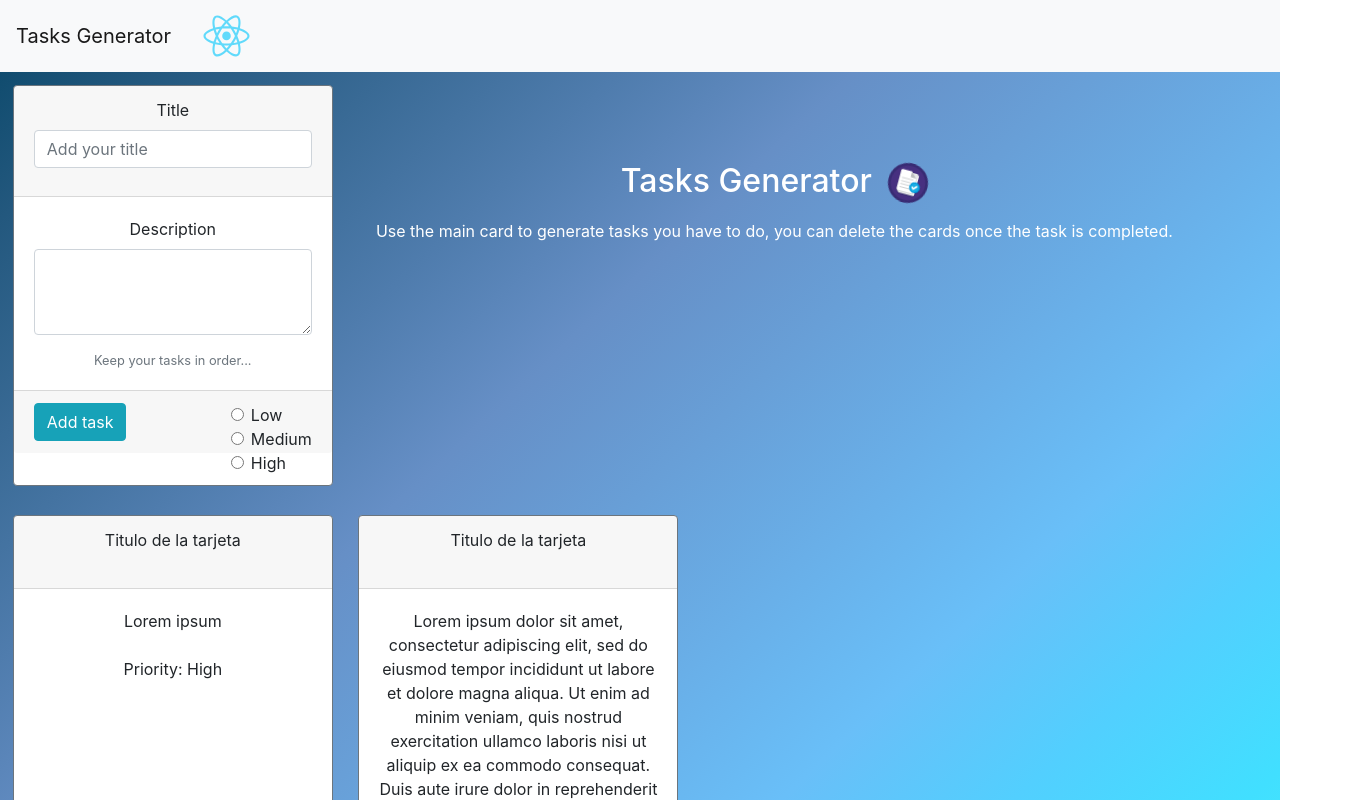
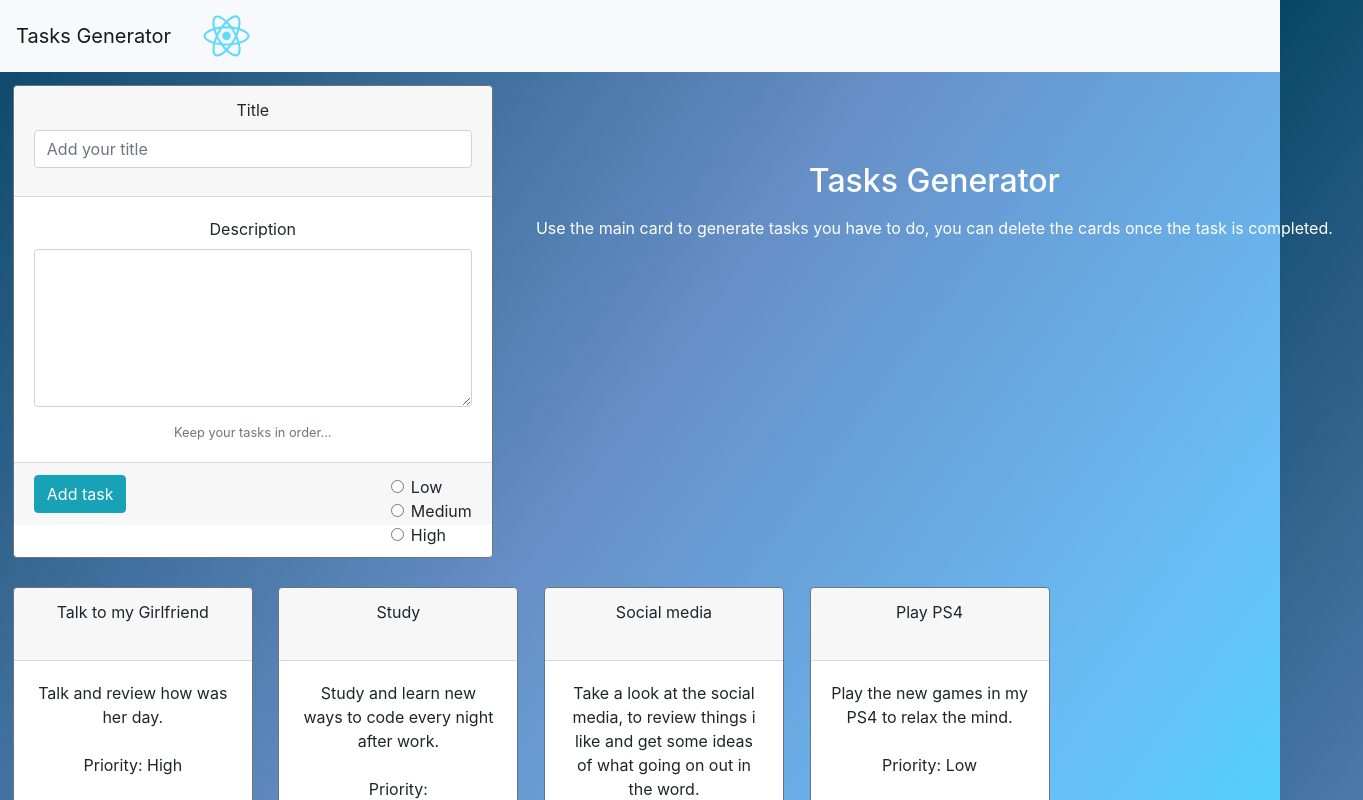
Before and after one commit to DennisLy1995/GeneradorTareas, a React (Create React App) app in the folder tasksgenerator/: page / in a window 1280 px wide. Shown: the top 800 px of the page, 1363 px wide, since content can reach past the window. Built offline with nearby package versions, Linux system fonts and the light colour scheme.

Commit message:
Working with React DOM to add elements without delete the old data.

```diff
--- a/tasksgenerator/src/App.js
+++ b/tasksgenerator/src/App.js
@@ -4,10 +4,12 @@ import Navigation from "./Navigation";
 import Card from "./Card";
 import InformationCard from './informationCard';
 import InformationBlock from "./informationRead";
+import TODOS from './todos.json';
 
 class App extends React.Component {
   constructor() {
-    super();
+    super()
+    this.list = TODOS
   }
 
   render() {
@@ -21,12 +23,13 @@ class App extends React.Component {
           <InformationBlock title="Tasks Generator" information="Use the main card to generate tasks you have to do, you can delete the cards once the task is completed." />
         </div>
         <div id="tasksContainer">
-          <InformationCard title="Titulo de la tarjeta" description="Lorem ipsum" priority="High" />
-          <InformationCard title="Titulo de la tarjeta" description="Lorem ipsum dolor sit amet, consectetur adipiscing elit, sed do eiusmod tempor incididunt ut labore et dolore magna aliqua. Ut enim ad minim veniam, quis nostrud exercitation ullamco laboris nisi ut aliquip ex ea commodo consequat. Duis aute irure dolor in reprehenderit in voluptate velit esse cillum dolore eu fugiat nulla pariatur. Excepteur sint occaecat cupidatat non proident, sunt in culpa qui officia deserunt mollit anim id est laborum." priority="High" />
+          <InformationCard title={this.list.todos[0].title} description={this.list.todos[0].description} priority={this.list.todos[0].priority} />
+          <InformationCard title={this.list.todos[1].title} description={this.list.todos[1].description} priority={this.list.todos[1].priority} />
+          <InformationCard title={this.list.todos[2].title} description={this.list.todos[2].description} priority={this.list.todos[2].priority} />
+          <InformationCard title={this.list.todos[3].title} description={this.list.todos[3].description} priority={this.list.todos[3].priority} />
+          <InformationCard title={this.list.todos[4].title} description={this.list.todos[4].description} priority={this.list.todos[4].priority} />
         </div>
       </div>
-
-
     );
   }
 
--- a/tasksgenerator/src/Card.js
+++ b/tasksgenerator/src/Card.js
@@ -1,18 +1,13 @@
-import React, { Component } from "react";
-import todos from "./todos.json";
-import InformationCard from "./informationCard.js";
-import ReactDOM from 'react-dom';
+import React, { Component } from "react"
+import todos from "./todos.json"
+import InformationCard from "./informationCard.js"
+import ReactDOM from 'react-dom'
 
 class Card extends React.Component {
-
-  constructor() {
-    super();
-  }
-
   render() {
 
     return (
-      <div className="card border-secondary mb-3" style={{ minWidth: '15rem', width: '20rem', margin: '1%', display: 'inline-block' }}>
+      <div className="card border-secondary mb-3" style={{ minWidth: '30rem', width: '29%', margin: '1%', display: 'inline-block' }}>
 
         <div className="card-header" style={{ textAlign: 'center' }}>
           <div className="form-group">
@@ -24,7 +19,7 @@ class Card extends React.Component {
         <div className="card-body" style={{ textAlign: 'center' }}>
           <div className="form-group">
             <label htmlFor="description">Description</label>
-            <textarea className="form-control" id="descriptionNew" rows="3"></textarea>
+            <textarea className="form-control" id="descriptionNew" rows="6"></textarea>
           </div>
           <small id="emailHelp" className="form-text text-muted">Keep your tasks in order...</small>
         </div>
@@ -59,40 +54,44 @@ class Card extends React.Component {
   }
 }
 
-export default Card;
+export default Card
 
 function addInformationalCard() {
 
-  var title = document.getElementById('titleNew').value;
-  var description = document.getElementById('descriptionNew').value;
-  var priority = '';
-  var radio1 = document.getElementById('optionsRadios1');
-  var radio2 = document.getElementById('optionsRadios2');
-  var radio3 = document.getElementById('optionsRadios3');
+  var title = document.getElementById('titleNew').value
+  var description = document.getElementById('descriptionNew').value
+  var priority = ''
+  var radio1 = document.getElementById('optionsRadios1')
+  var radio2 = document.getElementById('optionsRadios2')
+  var radio3 = document.getElementById('optionsRadios3')
+  var oldCards = document.getElementById('tasksContainer')
+  console.log(oldCards)
+
 
   if (radio1.checked) {
-    priority = 'High';
+    priority = 'High'
   } else if (radio2.checked) {
-    priority = 'Medium';
+    priority = 'Medium'
   } else if (radio3.checked) {
-    priority = 'Low';
+    priority = 'Low'
   } else {
-    priority = '';
+    priority = ''
   }
 
   if (title == "" || description == "" || priority == "") {
-    alert('Complete all the fills in the card');
+    alert('Complete all the fills in the card')
   } else {
-    ReactDOM.render(<InformationCard title={title} description={description} priority={priority} />, document.getElementById('tasksContainer'));
-    clearMainCard();
+    ReactDOM.render(<InformationCard title={title} description={description} priority={priority} />, document.getElementById('tasksContainer'))
+    ReactDOM.render(oldCards, document.getElementById('tasksContainer'))
+    clearMainCard()
   }
 
 }
 
 function clearMainCard() {
-  document.getElementById('titleNew').value = '';
-  document.getElementById('descriptionNew').value = '';
-  document.getElementById('optionsRadios1').checked = false;
-  document.getElementById('optionsRadios2').checked = false;
-  document.getElementById('optionsRadios3').checked = false;
+  document.getElementById('titleNew').value = ''
+  document.getElementById('descriptionNew').value = ''
+  document.getElementById('optionsRadios1').checked = false
+  document.getElementById('optionsRadios2').checked = false
+  document.getElementById('optionsRadios3').checked = false
 }
--- a/tasksgenerator/src/Navigation.css
+++ b/tasksgenerator/src/Navigation.css
@@ -15,28 +15,3 @@
       transform: rotate(360deg);
     }
   }
-
-
-
-
-  .App-logo-task {
-    animation: animateForwards infinite 2s linear;
-    height: 5vmin;
-    pointer-events: none;
-  }
-
-
-
-  @keyframes animateForwards {
-    0%{
-      transform: rotate(0deg);
-
-    }
-    50%{
-      transform: rotate(15deg);
-    }
-    100%{
-      transform: rotate(0deg);
-    }
-
-  }
--- a/tasksgenerator/src/footer.js
+++ b/tasksgenerator/src/footer.js
@@ -5,10 +5,6 @@ import logoL from './icons/linkedin.png';
 
 
 class Footer extends React.Component {
-
-    constructor() {
-        super();
-    }
     render() {
         return (
 
--- /dev/null
+++ b/tasksgenerator/src/informationCard.css
@@ -0,0 +1,27 @@
+.informationCard:hover{
+
+    animation: animateForwards infinite 1s linear;
+
+}
+
+.informationCard{
+
+    animation: animateForwards 1s linear;
+    transition-property: animation;
+    transition-delay: 1s;
+}
+
+
+@keyframes animateForwards {
+    0%{
+      transform: rotate(0deg);
+
+    }
+    50%{
+      transform: rotate(3deg);
+    }
+    100%{
+      transform: rotate(0deg);
+    }
+
+  }
--- a/tasksgenerator/src/informationCard.js
+++ b/tasksgenerator/src/informationCard.js
@@ -1,15 +1,12 @@
 import React, { Component } from "react";
+import './informationCard.css';
 import todos from "./todos.json";
 
 class InformationCard extends React.Component {
-  constructor() {
-    super();
-  }
-
   render() {
 
     return (
-      <div className="card border-secondary mb-3" style={{minWidth: '15rem',maxWidth:'20rem', width:'20rem', margin: '1%' , display: 'inline-block'}}>
+      <div className="card border-secondary mb-3 informationCard" style={{minWidth: '15rem',maxWidth:'20rem', width:'15%', margin: '1%' , display: 'inline-block'}}>
 
         <div className="card-header"  style={{textAlign:'center'}}>
           <div className="form-group">
--- a/tasksgenerator/src/informationRead.js
+++ b/tasksgenerator/src/informationRead.js
@@ -3,14 +3,11 @@ import { listenerCount } from "events";
 import logo from './list.svg';
 
 class informationBlock extends React.Component {
-    constructor() {
-        super();
-    }
     render() {
         return (
 
             <div style={{width: '67%', display: 'inline-block', padding: '2%', color:'white', textAlign:'center', marginTop:'5%', position:'absolute'}}>
-                <h2>{this.props.title}<img src={logo} className="App-logo-task" alt="logo" style={{marginLeft:'2%'}}/></h2>
+                <h2>{this.props.title}</h2>
                 <p></p>
                 <p>{this.props.information}</p>
             </div>
--- a/tasksgenerator/src/todos.json
+++ b/tasksgenerator/src/todos.json
@@ -1,35 +1,29 @@
 {
-
-    "todos" :
-        [
+    "todos": [
         {
-            "title": "Eat",
-            "Owner": "Dennis",
-            "description": "Description 1",
-            "Priority": "high"
+            "title": "Talk to my Girlfriend",
+            "description": "Talk and review how was her day.",
+            "priority": "High"
         },
-
         {
             "title": "Study",
-                "Owner": "Teresita",
-                "description": "Description 2",
-                "Priority": "high"
+            "description": "Study and learn new ways to code every night after work.",
+            "Priority": "High"
         },
-
         {
-                "title": "Sleep",
-                "Owner": "Diego",
-                "description": "Description 3",
-                "Priority": "medium"
+            "title": "Social media",
+            "description": "Take a look at the social media, to review things i like and get some ideas of what going on out in the word.",
+            "Priority": "Low"
         },
-
         {
-                "title": "Read",
-                "Owner": "Nataly",
-                "description": "Description 4",
-                "Priority": "low"
+            "title": "Play PS4",
+            "description": "Play the new games in my PS4 to relax the mind.",
+            "priority": "Low"
+        },
+        {
+            "title": "Workout",
+            "description": "Workout Tuesday, Thursday, Saturday and Sunday",
+            "priority": "High"
         }
-
     ]
-
 }
```
Lines whose indentation alone changed are shown as unchanged.
